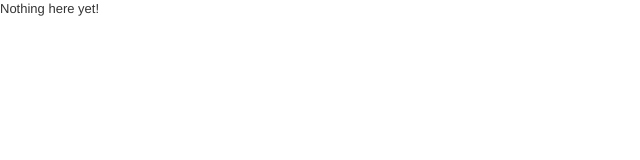
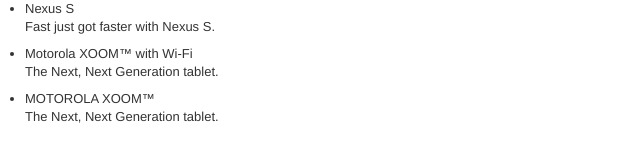
Before and after one commit to opennebraska/localboards-org, a plain HTML site: page app/index.html in a window 1280 px wide. Shown: the whole page, without its empty margins (0-640 px from the left). Drawn offline with Linux system fonts and the light colour scheme.

Commit message:
git checkout -f step-2

```diff
--- a/app/index.html
+++ b/app/index.html
@@ -1,15 +1,21 @@
 <!doctype html>
-<html lang="en" ng-app>
+<html lang="en" ng-app="phonecatApp">
 <head>
   <meta charset="utf-8">
-  <title>My HTML File</title>
+  <title>Google Phone Gallery</title>
   <link rel="stylesheet" href="css/app.css">
   <link rel="stylesheet" href="css/bootstrap.css">
   <script src="lib/angular/angular.js"></script>
+  <script src="js/controllers.js"></script>
 </head>
-<body>
+<body ng-controller="PhoneListCtrl">
 
-  <p>Nothing here {{'yet' + '!'}}</p>
+  <ul>
+    <li ng-repeat="phone in phones">
+      {{phone.name}}
+      <p>{{phone.snippet}}</p>
+    </li>
+  </ul>
 
 </body>
 </html>
--- /dev/null
+++ b/app/js/controllers.js
@@ -0,0 +1,16 @@
+'use strict';
+
+/* Controllers */
+
+var phonecatApp = angular.module('phonecatApp', []);
+
+phonecatApp.controller('PhoneListCtrl', function($scope) {
+  $scope.phones = [
+    {'name': 'Nexus S',
+     'snippet': 'Fast just got faster with Nexus S.'},
+    {'name': 'Motorola XOOM™ with Wi-Fi',
+     'snippet': 'The Next, Next Generation tablet.'},
+    {'name': 'MOTOROLA XOOM™',
+     'snippet': 'The Next, Next Generation tablet.'}
+  ];
+});
```
